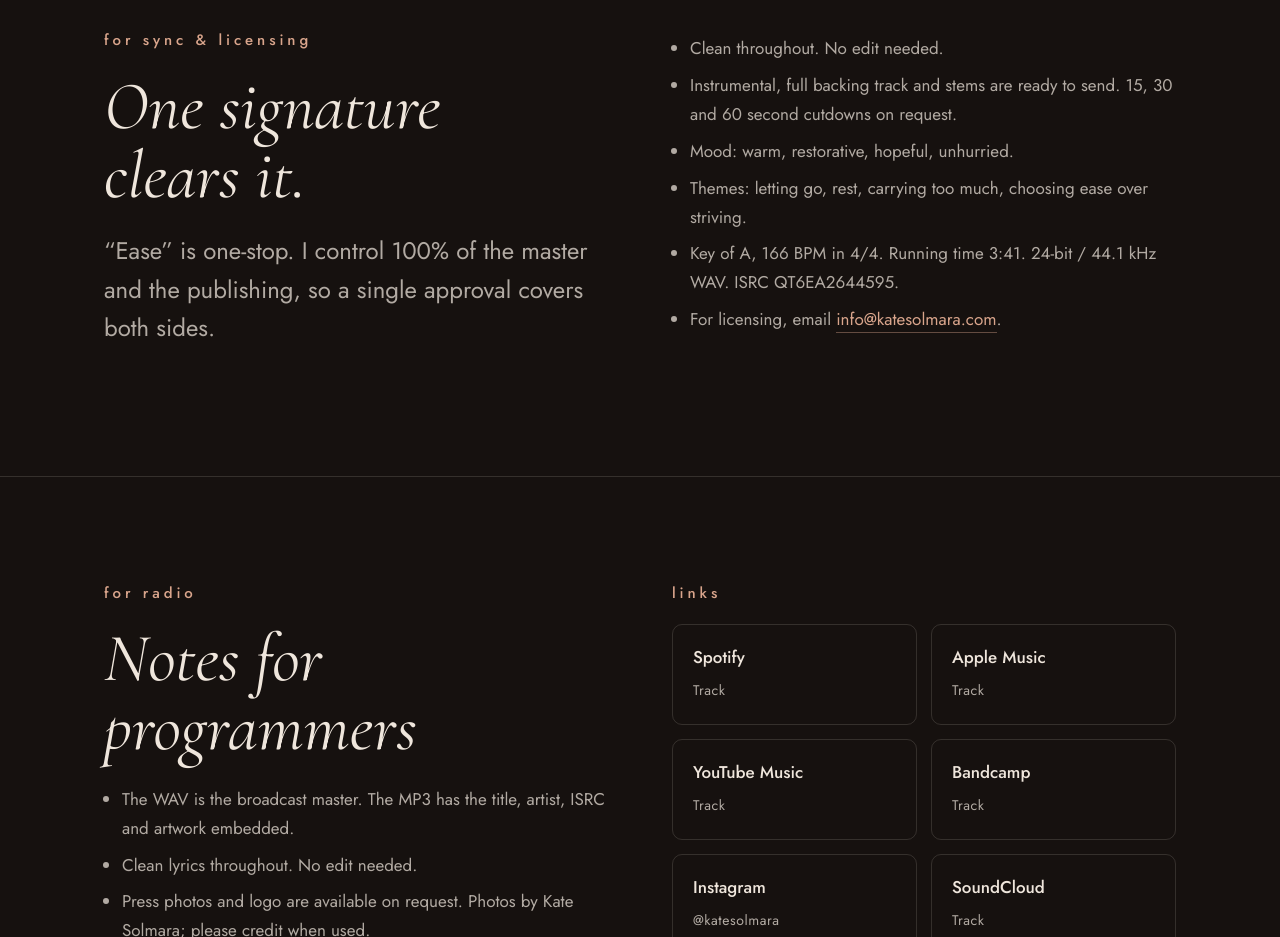
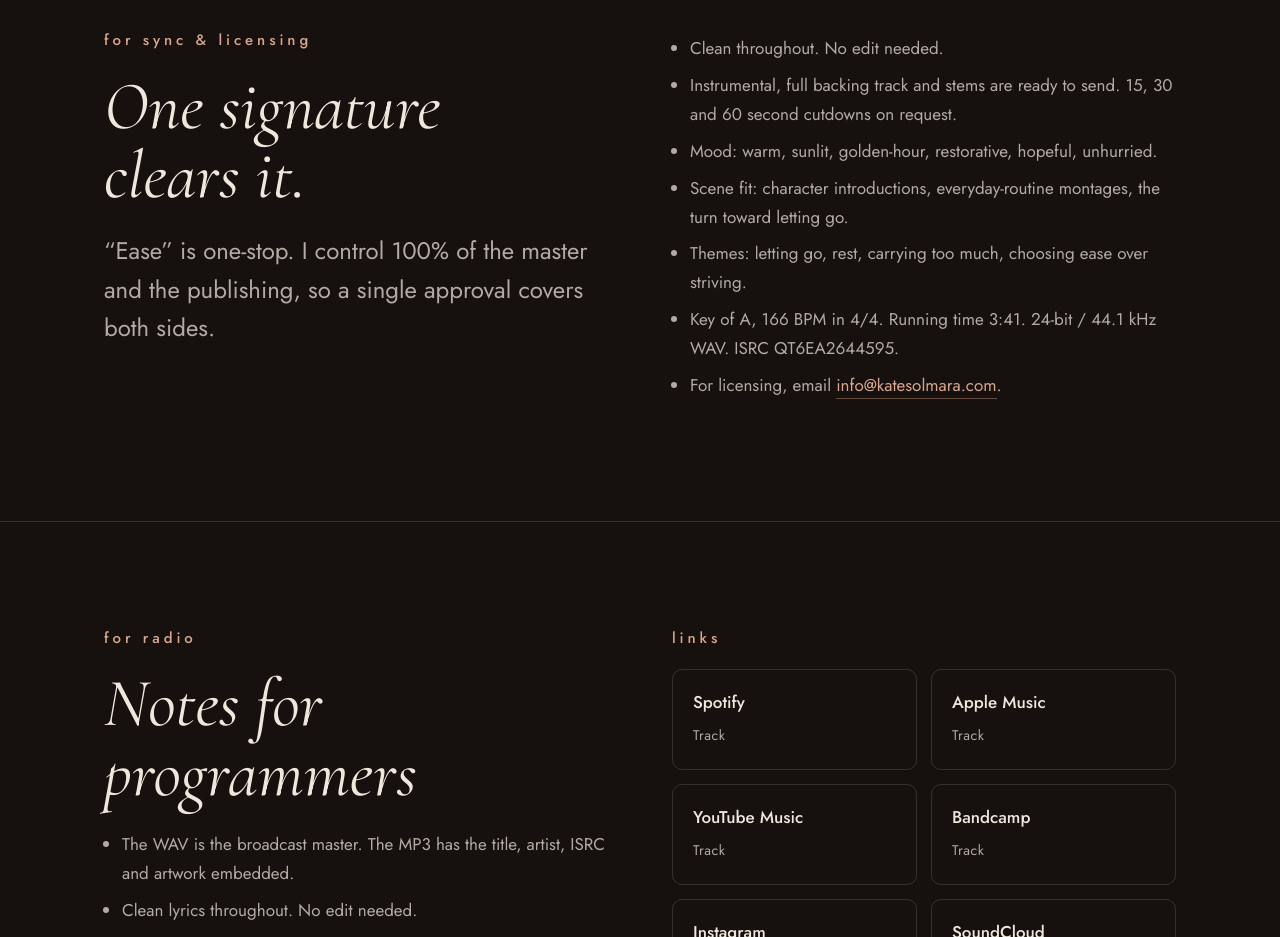
Before and after one commit to katekness/katesolmara.com, a plain HTML site: page press-88d32d/index.html in a window 1280 px wide. Shown: the part 4520-5457 px from the top of the page. Drawn offline with Linux system fonts and the light colour scheme; a script that the page names is missing.

Commit message:
Sync: sunlit mood words and scene fit
Co-Authored-By: Claude Opus 5.5 <noreply@anthropic.com>
Claude-Session: https://claude.ai/code/session_015FhWw6Rx53vxoBGzbYeoxd

```diff
--- a/press-88d32d/index.html
+++ b/press-88d32d/index.html
@@ -142,7 +142,8 @@
       <ul class="notes" style="margin-top:6px;padding-left:18px">
         <li>Clean throughout. No edit needed.</li>
         <li>Instrumental, full backing track and stems are ready to send. 15, 30 and 60 second cutdowns on request.</li>
-        <li>Mood: warm, restorative, hopeful, unhurried.</li>
+        <li>Mood: warm, sunlit, golden-hour, restorative, hopeful, unhurried.</li>
+        <li>Scene fit: character introductions, everyday-routine montages, the turn toward letting go.</li>
         <li>Themes: letting go, rest, carrying too much, choosing ease over striving.</li>
         <li>Key of A, 166 BPM in 4/4. Running time 3:41. 24-bit / 44.1 kHz WAV. ISRC QT6EA2644595.</li>
         <li>For licensing, email <a class="textlink" href="mailto:info@katesolmara.com?subject=Ease%20%E2%80%93%20sync%20licensing">info@katesolmara.com</a>.</li>
```
Also changed, not shown: llms.txt.
